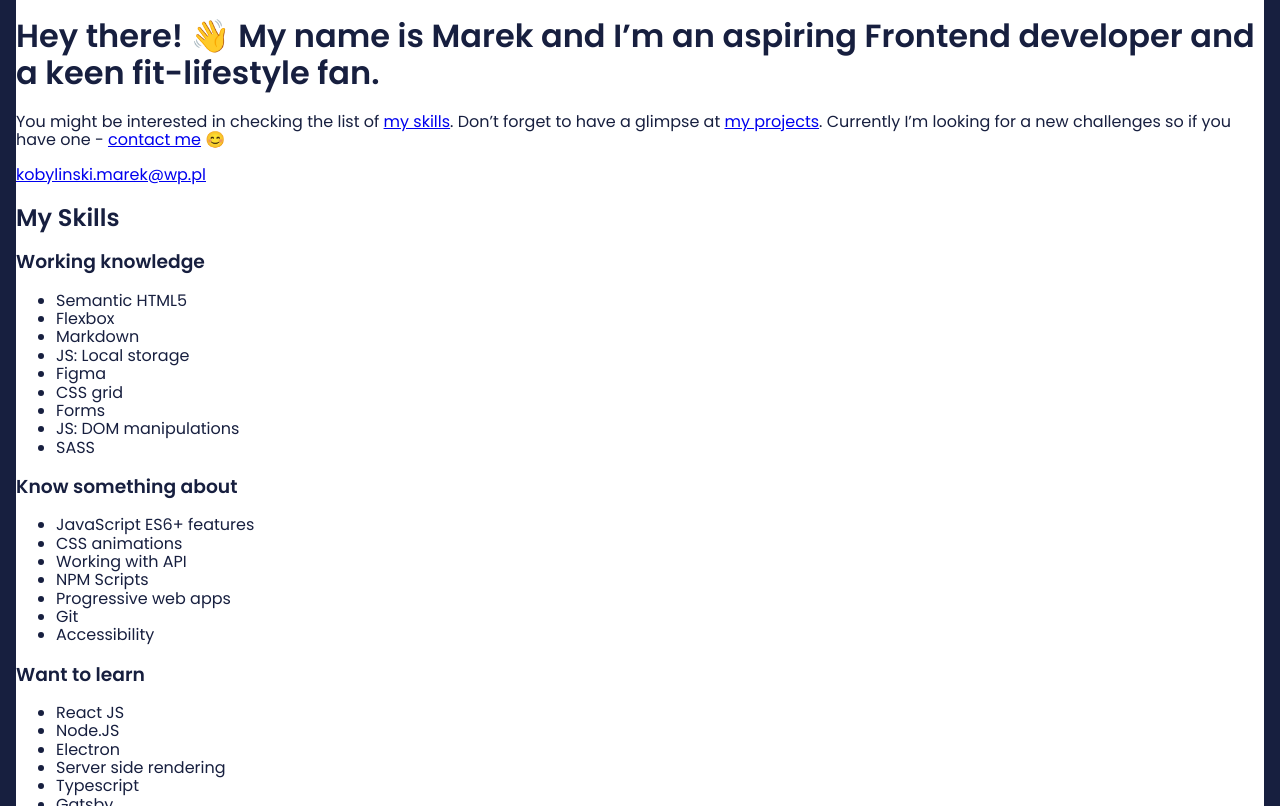
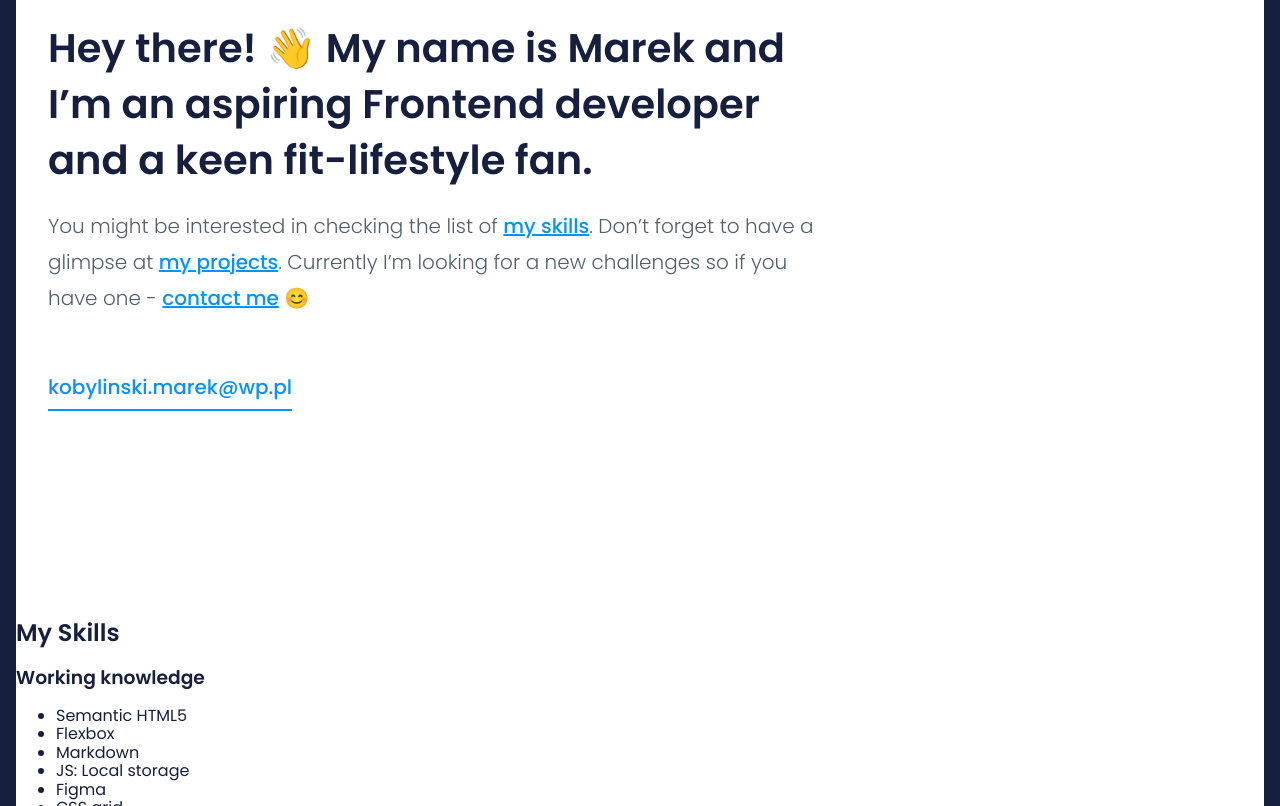
Before and after one commit to Abel1121/Abel1121.github.io, a website: page src/content/index.html in a window 1280 px wide. Shown: the part 264-1070 px from the top of the page. Drawn offline with nearby package versions, Linux system fonts and the light colour scheme; files that its build step writes are made by us from their sources; files whose address does not match are found by name.

Commit message:
feat: desktop styles for header section

```diff
--- a/src/content/index.html
+++ b/src/content/index.html
@@ -12,8 +12,8 @@
     <section class="header">
       <img class="header__image" src="assets/img/avatar.png" alt="Marek Kobyliński."/>
       <h1 class="header__title">Hey there! 👋 My name is Marek and I’m an aspiring Frontend developer and a keen fit-lifestyle fan. </h1>
-      <p class="hero__description">You might be interested in checking the list of <a class="hero__link" href="#my-skills">my skills</a>. Don’t forget to  have a glimpse at <a class="hero__link" href="#my-projects">my projects</a>. Currently I’m looking for a new challenges so if you have one - <a class="hero__link" href="#contact">contact me</a> 😊</p>
-      <a class="hero__mail" href="mailto:kobylinski.marek@wp.pl">kobylinski.marek@wp.pl</a>
+      <p class="header__description">You might be interested in checking the list of <a class="header__link" href="#my-skills">my skills</a>. Don’t forget to  have a glimpse at <a class="header__link" href="#my-projects">my projects</a>. Currently I’m looking for a new challenges so if you have one - <a class="header__link" href="#contact">contact me</a> 😊</p>
+      <a class="header__mail" href="mailto:kobylinski.marek@wp.pl">kobylinski.marek@wp.pl</a>
     </section>
     <section id="my-skills" class="skills">
       <h2 class="skills__tittle">My Skills</h2>
--- a/src/scss/_variables.scss
+++ b/src/scss/_variables.scss
@@ -1,3 +1,5 @@
 $violet: #000;
 $yellow: #F9C802;
 $big-stone: #171F3F;
+$grey: #52606D;
+$blue: #0593FB;
--- a/src/scss/main.scss
+++ b/src/scss/main.scss
@@ -2,11 +2,12 @@
 @import "_variables";
 
 @import url('https://fonts.googleapis.com/css?family=Poppins:300,400,500,600&display=swap&subset=latin-ext');
-
+@import "modules/header.scss";
 
 
 html {
   box-sizing: border-box;
+  font-size: 16px;
 }
 
 *, *:before, *:after {
@@ -18,4 +19,6 @@ body {
   background: #ffffff;
   font-family: 'Poppins', sans-serif;
   border: 16px solid $big-stone;
+  -webkit-font-smoothing: antialiased;
+  -moz-osx-font-smoothing: grayscale;
 }
--- /dev/null
+++ b/src/scss/modules/header.scss
@@ -0,0 +1,41 @@
+.header {
+    max-width: 1184px;
+    padding: 112px 0 200px;
+    margin: 0 auto;
+
+    &__image {
+        width: 120px;
+        height: 120px;
+    }
+    &__title {
+        font-family: Poppins;
+        font-style: normal;
+        font-weight: 600;
+        font-size: 2.5rem;
+        line-height: 3.5rem;
+        max-width: 780px;
+        margin: 2rem 0 1rem;
+    }
+    &__description {
+        color: $grey;
+        font-family: Poppins;
+        font-style: normal;
+        font-weight: 300;
+        font-size: 1.25rem;
+        line-height: 2.25rem;
+        max-width: 780px;
+        margin-bottom: 3.75rem;
+    }
+    &__link {
+        color: $blue;
+        font-weight: 500;
+    }
+    &__mail {
+        color: $blue;
+        font-weight: 500;
+        font-size: 1.25rem;
+        text-decoration: none;
+        padding-bottom: 0.5rem;
+        border-bottom: 2px solid $blue;
+    }
+}
```
